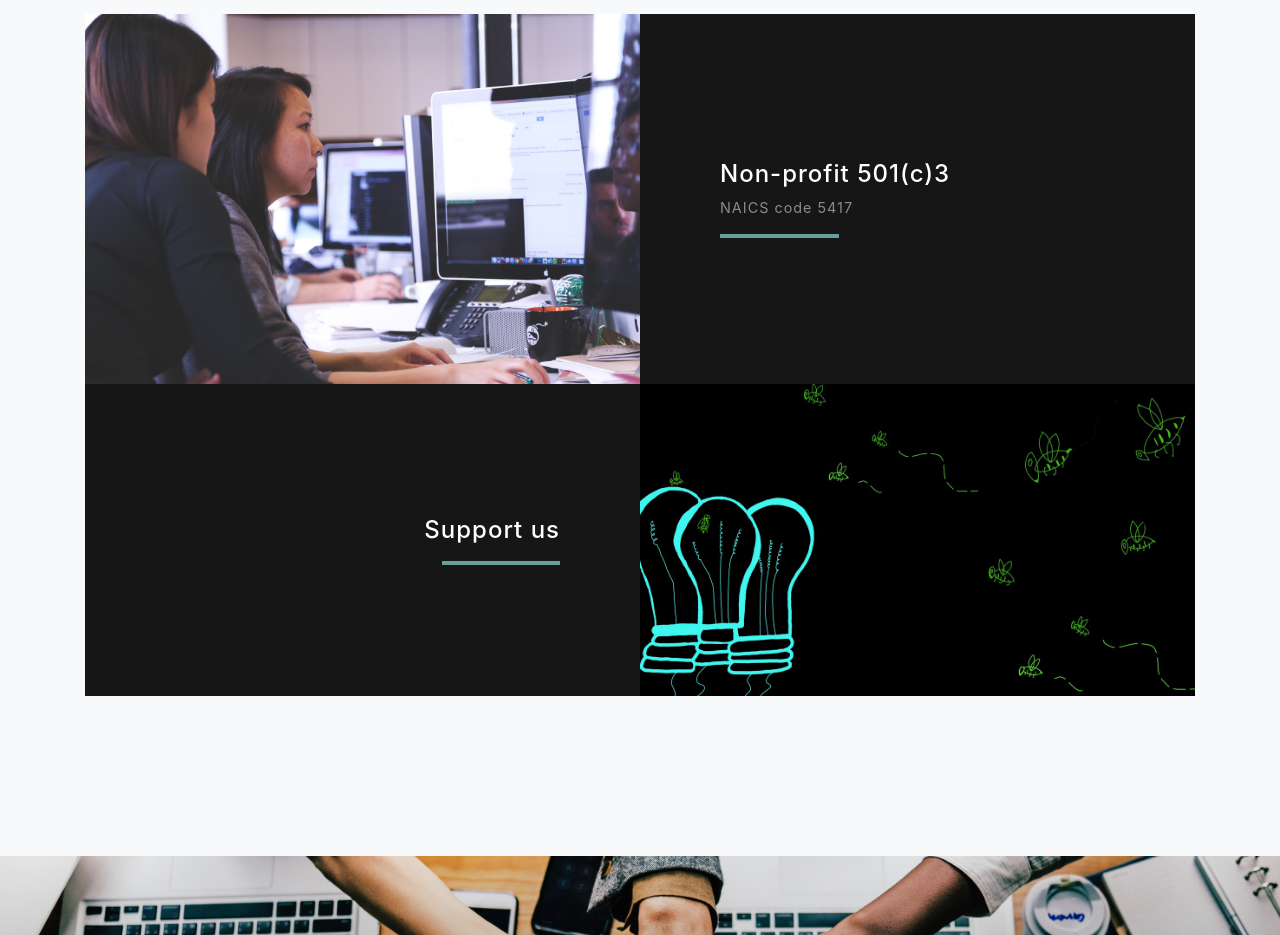
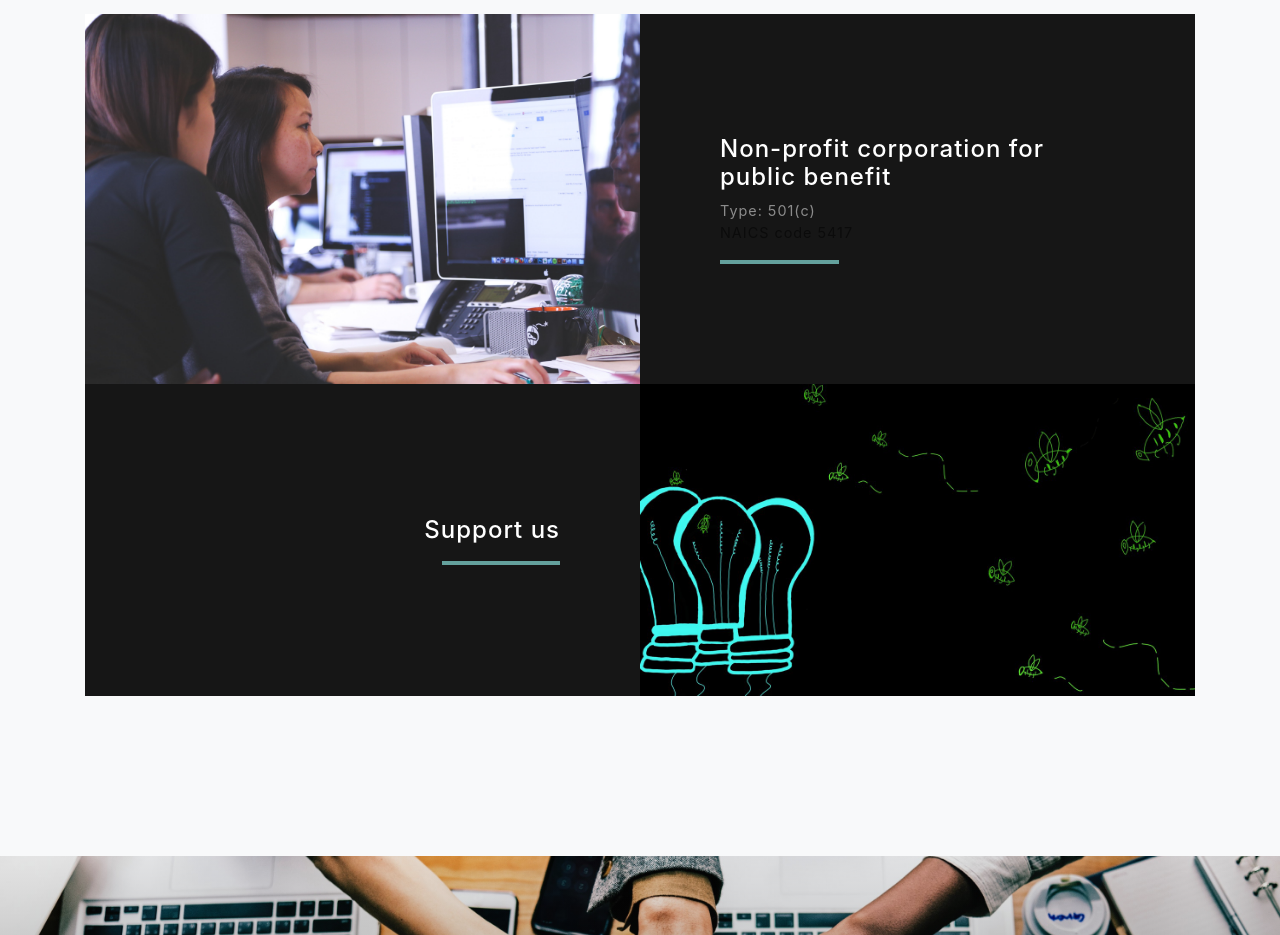
Before and after one commit to andresdmorales/Luminibee, a website with bundled scripts: page index.html in a window 1280 px wide. Shown: the part 1840-2775 px from the top of the page. Built offline with nearby package versions, Linux system fonts and the light colour scheme.

Commit message:
Update index.html

```diff
--- a/index.html
+++ b/index.html
@@ -103,8 +103,9 @@
           <div class="bg-black text-center h-100 project">
             <div class="d-flex h-100">
               <div class="project-text w-100 my-auto text-center text-lg-left">
-                <h4 class="text-white"> Non-profit 501(c)3</h4>
-                <p class="mb-0 text-white-50">NAICS code 5417</p>
+                <h4 class="text-white"> Non-profit corporation for public benefit</h4>
+                <p class="mb-0 text-white-50">Type: 501(c)</p>
+                <p class="text-black-50 mb-0">NAICS code 5417</p>
                 <hr class="d-none d-lg-block mb-0 ml-0">
               </div>
             </div>
```
